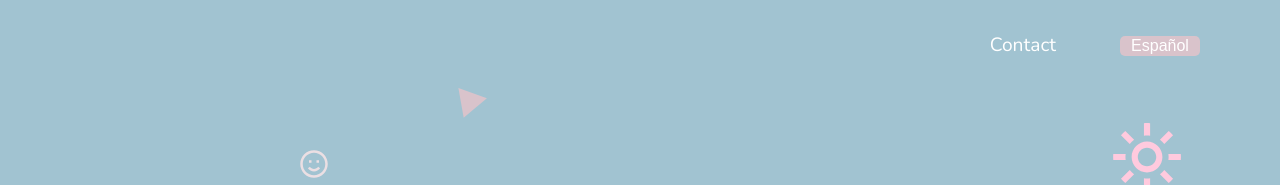
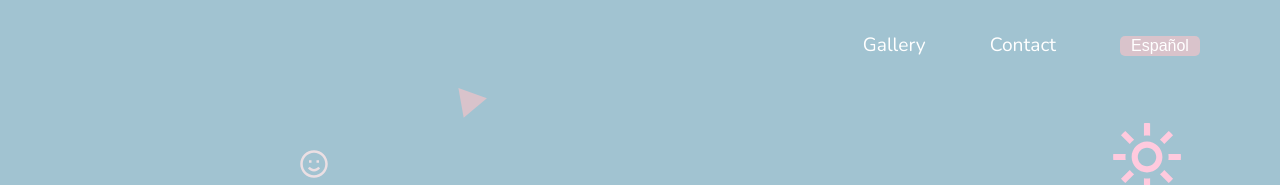
Before and after one commit to alopez96/brendas-react, a React (Create React App) app: page / in a window 1280 px wide. Shown: the top 185 px of the page. Built offline with nearby package versions, Linux system fonts and the light colour scheme.

Commit message:
added gallery to nav

```diff
--- a/src/App.js
+++ b/src/App.js
@@ -69,7 +69,7 @@ function App() {
       <div>
 
         <Nav goToRef={goToRef} homeRef={homeRef} isMobile={isMobile} aboutRef={aboutRef}
-           contactRef={contactRef} isengl={isengl} setisEngl={setisEngl} />
+           contactRef={contactRef} isengl={isengl} setisEngl={setisEngl} updateRoute={updateRoute} />
 
       <div ref={homeRef}>
         <Hero isMobile={isMobile} updateRoute={updateRoute} isengl={isengl}/>
--- a/src/components/nav/MobileNav.js
+++ b/src/components/nav/MobileNav.js
@@ -3,7 +3,7 @@ import './../nav/nav.css';
 import burgerGray from './../../svg/mobileSizes/burger_gray.svg';
 import LangButton from './LangButton';
 
-function MobileNav({ goToRef, homeRef, aboutRef, contactRef, isengl, setisEngl, lang, toggleLang }) {
+function MobileNav({ goToRef, homeRef, aboutRef, contactRef, isengl, setisEngl, lang, toggleLang, updateRoute }) {
 
     const [isNavOpen, setisNavOpen] = useState(false);
 
@@ -14,6 +14,11 @@ function MobileNav({ goToRef, homeRef, aboutRef, contactRef, isengl, setisEngl,
         goToRef(route)
     }
 
+    const gotoGallery = () => {
+        setisNavOpen(false)
+        updateRoute('list')
+    }
+
     return(
         <div>
             {isNavOpen?
@@ -21,6 +26,7 @@ function MobileNav({ goToRef, homeRef, aboutRef, contactRef, isengl, setisEngl,
                 <div className='mobile-nav'>
                     <ul>
                         <li onClick={()=>navigate(homeRef)}>Home</li>
+                        <li onClick={() => gotoGallery()}>Gallery</li>
                         <li onClick={()=>navigate(contactRef)}>Contact</li>
                         <LangButton isMobile={true} isengl={isengl} setisEngl={setisEngl}
                                 lang={lang} toggleLang={toggleLang} setisNavOpen={setisNavOpen} />
--- a/src/components/nav/Nav.js
+++ b/src/components/nav/Nav.js
@@ -3,7 +3,7 @@ import LangButton from './LangButton';
 import MobileNav from './MobileNav';
 import './nav.css';
 
-function Nav ({ goToRef, homeRef, aboutRef, contactRef, isMobile, isengl, setisEngl }) {
+function Nav ({ goToRef, homeRef, aboutRef, contactRef, isMobile, isengl, setisEngl, updateRoute }) {
 
   const [lang, setLang] = useState('Espa\u00f1ol');
 
@@ -39,6 +39,7 @@ function Nav ({ goToRef, homeRef, aboutRef, contactRef, isMobile, isengl, setisE
       return (
         <div>
             <ul style={listStyle} className='nav-list'>
+            <li onClick={() => updateRoute('list')} style={listItem}>Gallery</li>
                 <li onClick={()=>goToRef(contactRef)} style={listItem}>Contact</li>
                 <li style={listItem}>
                   <LangButton isMobile={false} isengl={isengl} setisEngl={setisEngl} lang={lang} toggleLang={toggleLang} />
@@ -55,7 +56,7 @@ function Nav ({ goToRef, homeRef, aboutRef, contactRef, isMobile, isengl, setisE
       return(
         <MobileNav goToRef={goToRef} homeRef={homeRef}
                 aboutRef={aboutRef} contactRef={contactRef} isengl={isengl}
-                setisEngl={setisEngl} lang={lang} toggleLang={toggleLang}/>
+                setisEngl={setisEngl} lang={lang} toggleLang={toggleLang} updateRoute={updateRoute}/>
       )
     }
 }
```
